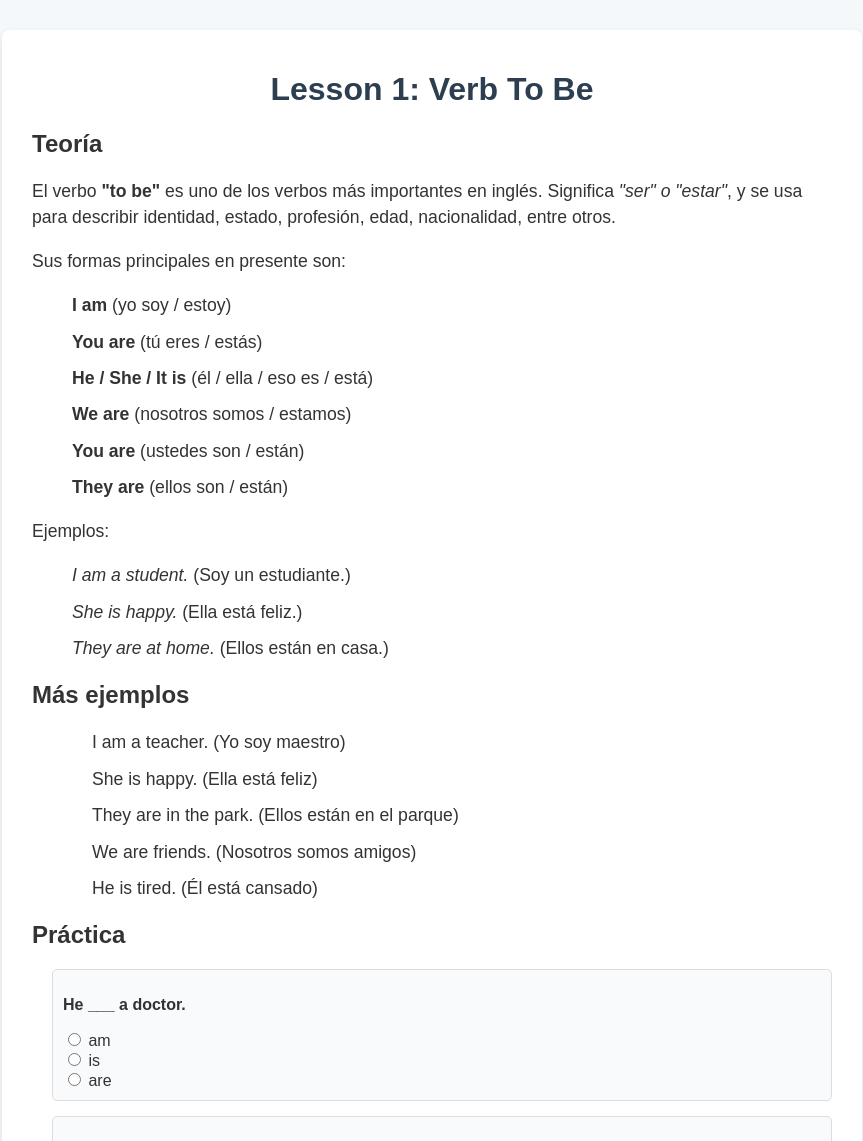
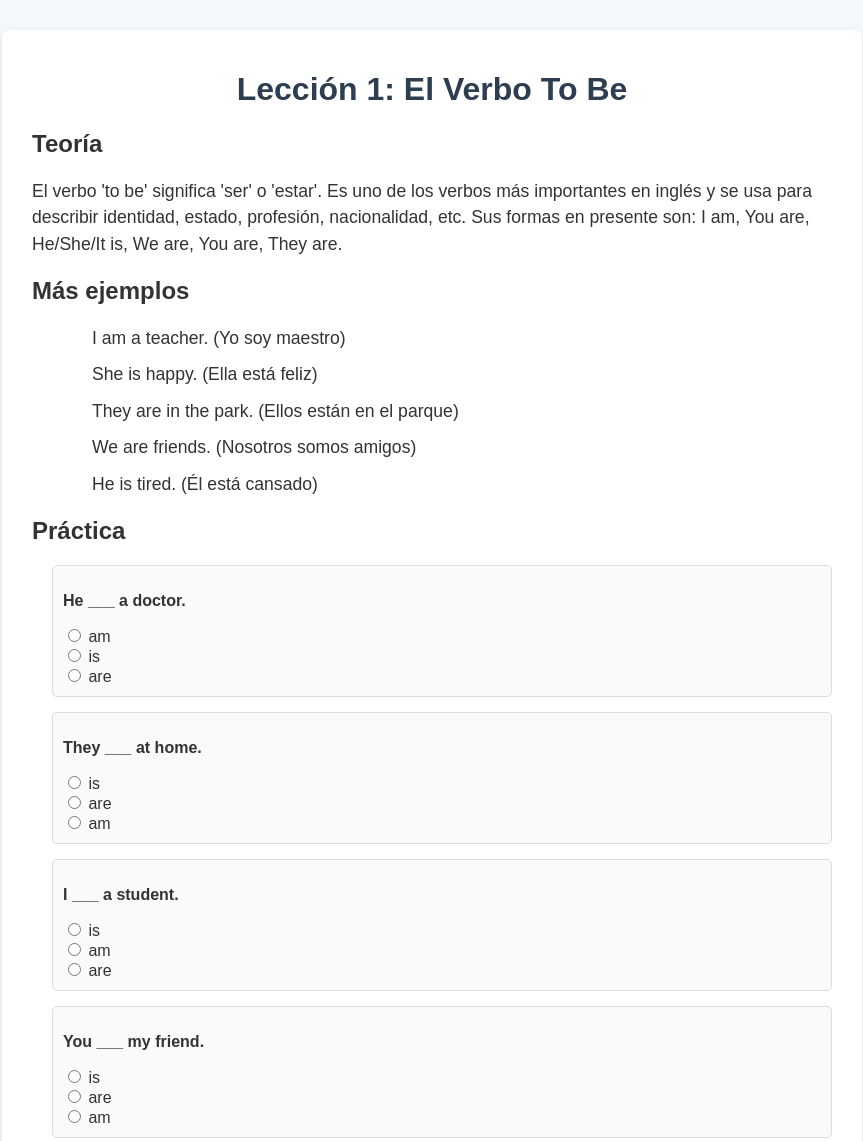
Before and after one commit to Eljuan25/Learning_English, a Flask app: page /lesson/1 in a window 1280 px wide. Shown: the top 1141 px of the page, without its empty margins (208-1071 px from the left). Run offline with Flask 3, Linux system fonts and the light colour scheme.

Commit message:
Se agrego la lesson2. y se modifico un poco el app.py

```diff
--- a/app.py
+++ b/app.py
@@ -1,18 +1,20 @@
-from flask import Flask, render_template, request, redirect, url_for
+from flask import Flask, render_template, request, redirect, url_for, abort
 import json
 import os
 
 app = Flask(__name__)
 
-# Ruta para cargar la lección desde el JSON
 def cargar_leccion(lesson_id):
     ruta = os.path.join('lessons', f'lesson{lesson_id}.json')
+    if not os.path.exists(ruta):
+        abort(404, description=f"Lección {lesson_id} no encontrada")
     with open(ruta, 'r', encoding='utf-8') as archivo:
         leccion = json.load(archivo)
     return leccion
 
 @app.route('/')
 def index():
+    # Aquí podrías listar las lecciones disponibles dinámicamente si quieres
     return render_template('index.html')
 
 @app.route('/lesson/<int:lesson_id>', methods=['GET', 'POST'])
@@ -20,25 +22,23 @@ def lesson(lesson_id):
     leccion = cargar_leccion(lesson_id)
 
     if request.method == 'POST':
-        # Recoger respuestas enviadas
         respuestas_usuario = []
-        for i in range(len(leccion['practice'])):
+        for i in range(len(leccion.get('practice', []))):
             r = request.form.get(f'q{i}')
             respuestas_usuario.append(r)
 
-        # Comparar respuestas y contar aciertos
         correctas = 0
-        total = len(leccion['practice'])
+        total = len(leccion.get('practice', []))
         feedback = []
 
-        for i, p in enumerate(leccion['practice']):
-            correcta = p['answer']
+        for i, p in enumerate(leccion.get('practice', [])):
+            correcta = p.get('answer')
             user = respuestas_usuario[i]
             acierto = (user == correcta)
             if acierto:
                 correctas += 1
             feedback.append({
-                'question': p['question'],
+                'question': p.get('question'),
                 'your_answer': user,
                 'correct_answer': correcta,
                 'correct': acierto
@@ -48,7 +48,7 @@ def lesson(lesson_id):
 
         return render_template('lesson.html', lesson=leccion, feedback=feedback, score=puntaje)
 
-    # Si es GET, mostrar solo la lección sin feedback
+    # GET request solo muestra la lección
     return render_template('lesson.html', lesson=leccion)
 
 if __name__ == '__main__':
--- a/lessons/lesson1.json
+++ b/lessons/lesson1.json
@@ -1,6 +1,6 @@
 {
   "title": "Lección 1: El Verbo To Be",
-  "theory": "El verbo 'to be' significa 'ser' o 'estar'. Es uno de los verbos más importantes en inglés y se usa para describir identidad, estado, profesión, nacionalidad, etc. Sus formas en presente son: I am, You are, He/She/It is, We are, You are, They are.",
+  "content": "El verbo 'to be' significa 'ser' o 'estar'. Es uno de los verbos más importantes en inglés y se usa para describir identidad, estado, profesión, nacionalidad, etc. Sus formas en presente son: I am, You are, He/She/It is, We are, You are, They are.",
   "examples": [
     "I am a teacher. (Yo soy maestro)",
     "She is happy. (Ella está feliz)",
--- a/templates/index.html
+++ b/templates/index.html
@@ -18,8 +18,13 @@
     <main class="main-content">
         <ul class="lesson-list">
             <li><a href="{{url_for('lesson',lesson_id=1)}}">Lesson 1: Verb To Be</a></li>
+            <li><a href="{{url_for('lesson',lesson_id=2)}}">Lesson 2: Present Simple Tense </a></li>
+
         </ul>
     </main>
+
+
+
 
     <footer class="footer">
         <p>&copy; 2025 Learning English Bithcs</p>
--- a/templates/lesson.html
+++ b/templates/lesson.html
@@ -1,36 +1,18 @@
 <!DOCTYPE html>
 <html>
 <head>
-    <title>Lección 1: Verbo To Be</title>
+    <title>{{ lesson.title }}</title>
     <link rel="stylesheet" href="{{ url_for('static', filename='style.css') }}">
 </head>
 <body>
     <div class="container">
         <header class="header">
-            <h1>Lesson 1: Verb To Be</h1>
+            <h1>{{ lesson.title }}</h1>
         </header>
 
         <section class="theory">
             <h2>Teoría</h2>
-            <p>
-                El verbo <strong>"to be"</strong> es uno de los verbos más importantes en inglés. Significa <em>"ser" o "estar"</em>,
-                y se usa para describir identidad, estado, profesión, edad, nacionalidad, entre otros.
-            </p>
-            <p>Sus formas principales en presente son:</p>
-            <ul>
-                <li><strong>I am</strong> (yo soy / estoy)</li>
-                <li><strong>You are</strong> (tú eres / estás)</li>
-                <li><strong>He / She / It is</strong> (él / ella / eso es / está)</li>
-                <li><strong>We are</strong> (nosotros somos / estamos)</li>
-                <li><strong>You are</strong> (ustedes son / están)</li>
-                <li><strong>They are</strong> (ellos son / están)</li>
-            </ul>
-            <p>Ejemplos:</p>
-            <ul>
-                <li><em>I am a student.</em> (Soy un estudiante.)</li>
-                <li><em>She is happy.</em> (Ella está feliz.)</li>
-                <li><em>They are at home.</em> (Ellos están en casa.)</li>
-            </ul>
+            <p>{{ lesson.content | replace('\n', '<br>') | safe }}</p>
         </section>
 
         <section class="examples">
@@ -64,7 +46,5 @@
             <br><a href="{{ url_for('index') }}">← Volver al inicio</a>
         </footer>
     </div>
-
-
 </body>
 </html>
```
Also changed, not shown: lessons/lesson2.json (added, +37 -0 lines).
